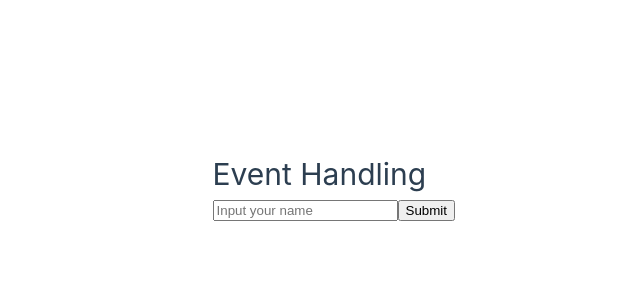
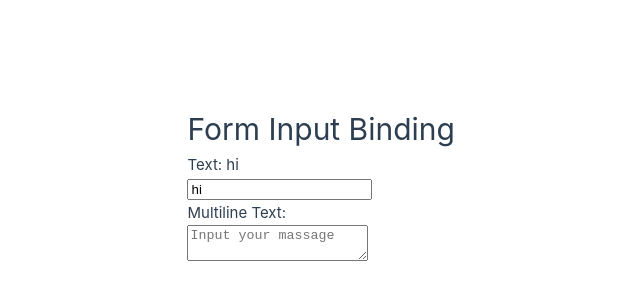
Before and after one commit to phucthor/vuejs-training, a Vue app in the folder 01-first-project/: page / in a window 1280 px wide. Shown: the part 214-514 px from the top of the page, without its empty margins (185-825 px from the left). Built offline with nearby package versions, Linux system fonts and the light colour scheme.

Commit message:
form-iput binding

```diff
--- a/01-first-project/src/App.vue
+++ b/01-first-project/src/App.vue
@@ -1,27 +1,25 @@
 <script setup>
 import { computed, ref, reactive } from 'vue'
 
-const count = ref(0)
+const text = ref('hi')
 
-const sayHi1 = (name) => {
-  alert(`Xin chao 1`)
-}
+const multilineText = ref('')
 
-const sayHi2 = (name) => {
-  alert(`Xin chao 2`)
-}
-
-const submit = () => {
-  alert("Form submitted")
-}
+// const handleInput = (e) => {
+//   // console.log(e)
+//   text.value = e.target.value
+// }
 </script>
 
 
 
 <template>
   <div>
-    <h1>Event Handling</h1>
-    <input @keyup.enter.alt="submit" placeholder="Input your name">
-    <button @click.shift="submit">Submit</button>
+    <h1>Form Input Binding</h1>
+    <p>Text: {{ text }}</p>
+    <!-- <input :value="text" @input="handleInput"/> -->
+     <input v-model="text">
+     <p>Multiline Text: {{ multilineText }}</p>
+     <textarea v-model="multilineText" placeholder="Input your massage"/>
   </div>
 </template>
```
